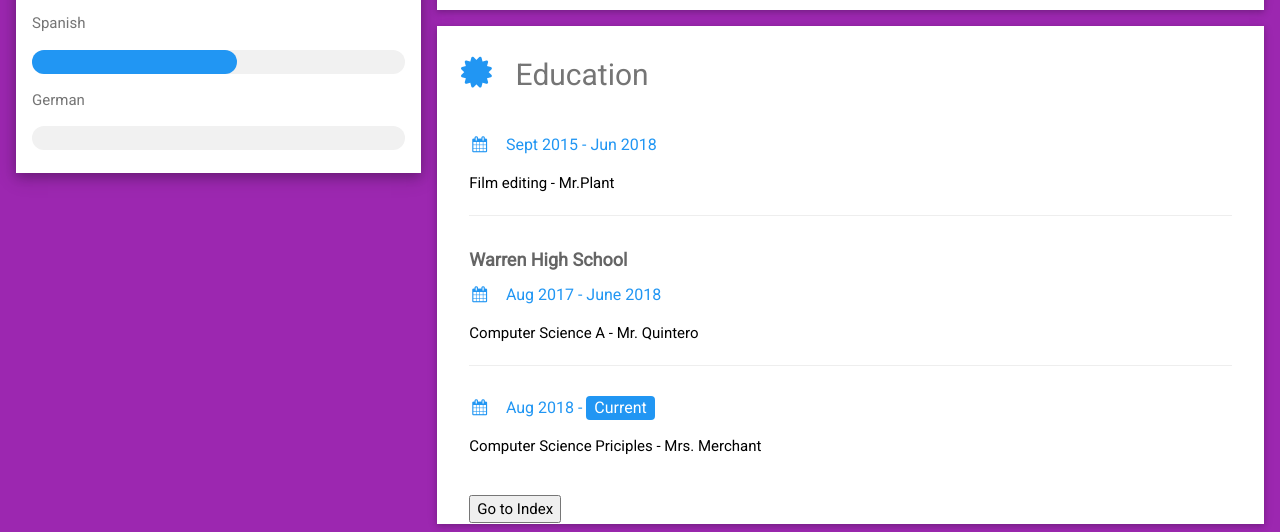
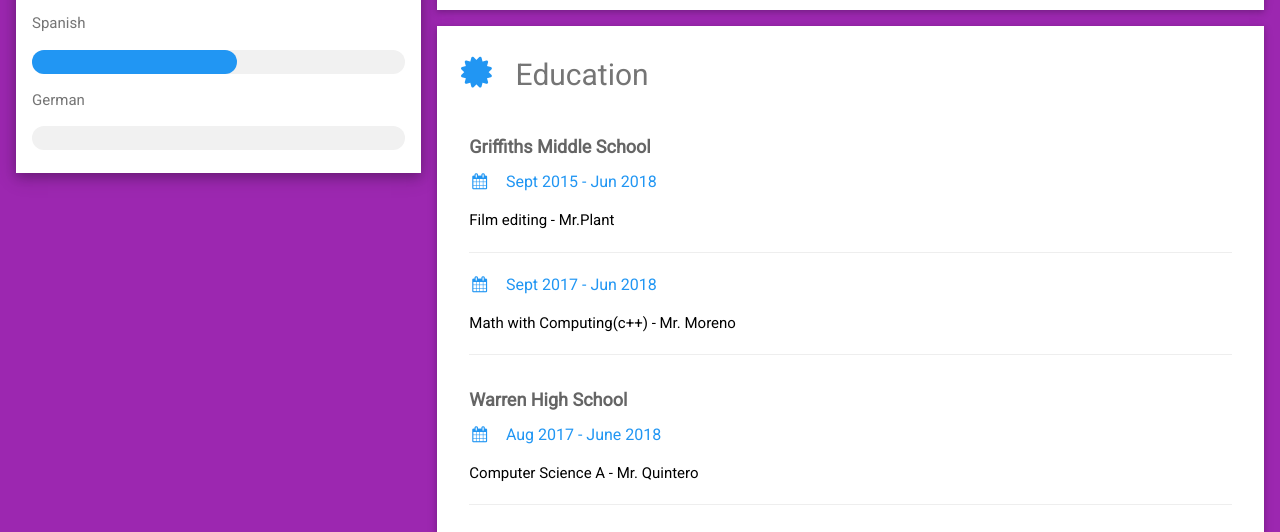
Before and after one commit to 708244/708244.github.io, a plain HTML site: page index.html in a window 1280 px wide. Shown: the part 1075-1607 px from the top of the page. Drawn offline with nearby package versions, Linux system fonts and the light colour scheme.

Commit message:
Initial commit

```diff
--- a/index.html
+++ b/index.html
@@ -115,9 +115,14 @@ html,body,h1,h2,h3,h4,h5,h6 {font-family: "Roboto", sans-serif}
       <div class="w3-container w3-card w3-white">
         <h2 class="w3-text-grey w3-padding-16"><i class="fa fa-certificate fa-fw w3-margin-right w3-xxlarge w3-text-blue"></i>Education</h2>
         <div class="w3-container">
+          <h5 class="w3-opacity"><b>Griffiths Middle School</b></h5>
 
           <h6 class="w3-text-blue"><i class="fa fa-calendar fa-fw w3-margin-right"></i>Sept 2015 - Jun 2018</h6>
           <p>Film editing - Mr.Plant</p>
+          <hr>
+          <h6 class="w3-text-blue"><i class="fa fa-calendar fa-fw w3-margin-right"></i>Sept 2017 - Jun 2018</h6>
+          <p>Math with Computing(c++) - Mr. Moreno</p>
+
           <hr>
         </div>
         <div class="w3-container">
@@ -132,7 +137,7 @@ html,body,h1,h2,h3,h4,h5,h6 {font-family: "Roboto", sans-serif}
           <p>Computer Science Priciples - Mrs. Merchant</p><br>
 
              <form action="https://708244.github.io/index2.html">
-    <input type="submit" value="Go to Index" />
+    <input type="submit" value="Hello, to go to the index, Click on this button please" />
 </form>
 
         </div>
```
Also changed, not shown: myAvatar.png (deleted).
